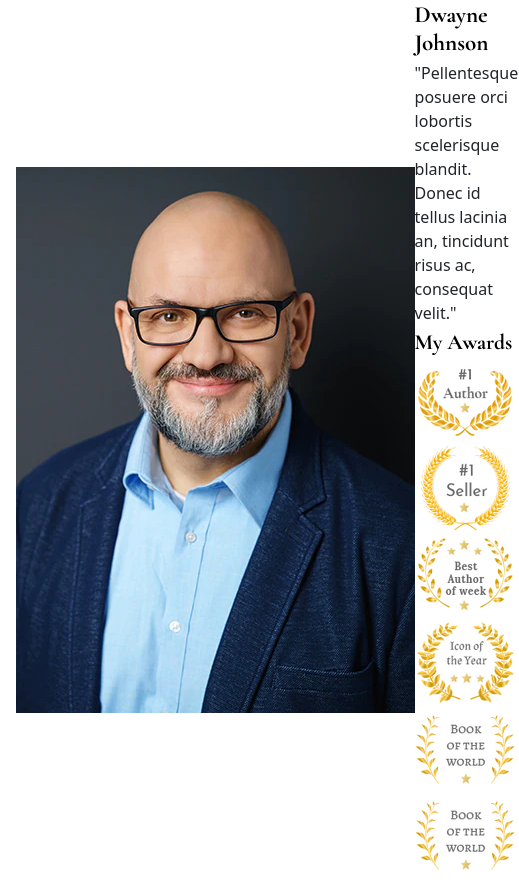
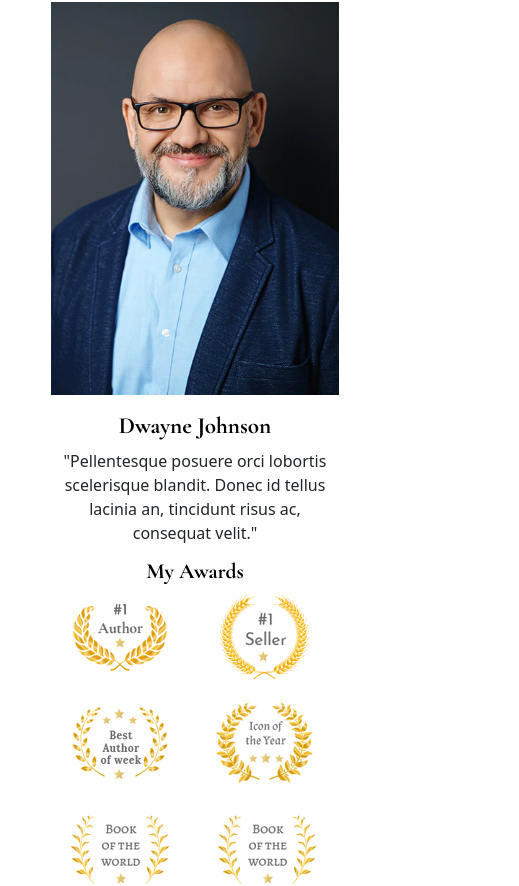
Before and after one commit to soumyyyaaa/Bookify, a React (Create React App) app: page / in a window 390 px wide. Shown: the part 6689-7575 px from the top of the page, 519 px wide, since content can reach past the window. Built offline with nearby package versions, Linux system fonts and the light colour scheme.

Commit message:
Container 6 Made Mobile Responsive

```diff
--- a/src/Pages/Home.css
+++ b/src/Pages/Home.css
@@ -101,6 +101,21 @@
     justify-content: space-evenly;
 }
 
+.best-author-image {
+    float: left;
+}
+
+.best-author-text {
+    text-align: left;
+    width: 40%;
+}
+
+.award-images {
+    display: grid;
+    grid-template-columns: auto auto auto;
+    row-gap: 20px;
+}
+
 .container7-home {
     background-image: url("../Images/home-bg-img3.png");
     background-position: center;
@@ -196,5 +211,30 @@
         background-attachment: scroll;
     }
 
+    .container6-home {
+        padding: 5% 4%;
+    }
 
+    .best-author {
+        margin: 6% 0 2% 0;
+        display: flex;
+        align-items: center;
+        justify-content: space-evenly;
+        flex-wrap: wrap;
+    }
+
+    .best-author-image {
+        width: 80%;
+        padding: 0% 0% 5% 0
+    }
+
+    .best-author-text {
+        width: 80%;
+        text-align: center;
+    }
+
+    .award-images {
+        grid-template-columns: auto auto;
+        justify-items: center;
+    }
 }
--- a/src/Pages/Home.js
+++ b/src/Pages/Home.js
@@ -84,8 +84,8 @@ function Home() {
         <h2 className="heading-new-arrivals">BEST AUTHOR OF THE WEEK</h2>
         <hr className="line-home" />
         <div className="best-author">
-          <img src={dwayne} alt="dawyne" style={{ float: "left" }} />
-          <div style={{ textAlign: "left", width: "40%" }}>
+          <img src={dwayne} alt="dawyne" className="best-author-image" />
+          <div className="best-author-text">
             <h3 className="card-title" style={{ marginBottom: "3%" }}>
               Dwayne Johnson
             </h3>
@@ -96,12 +96,10 @@ function Home() {
             <h4 className="card-title" style={{ marginBottom: "3%" }}>
               My Awards
             </h4>
-            <div style={{ marginBottom: "3%" }}>
+            <div className="award-images" style={{ marginBottom: "3%" }}>
               <img src={award1} alt="award-1" style={{ marginRight: "4%" }} />
               <img src={award2} alt="award-2" style={{ marginRight: "4%" }} />
-              <img src={award3} alt="award-3" />
-            </div>
-            <div>
+              <img src={award3} alt="award-3" style={{ marginRight: "4%" }} />
               <img src={award4} alt="award-4" style={{ marginRight: "4%" }} />
               <img src={award5} alt="award-5" style={{ marginRight: "4%" }} />
               <img src={award5} alt="award-5" />
```
Also changed, not shown: 1 other file (tests, documents, lock files or other folders).
